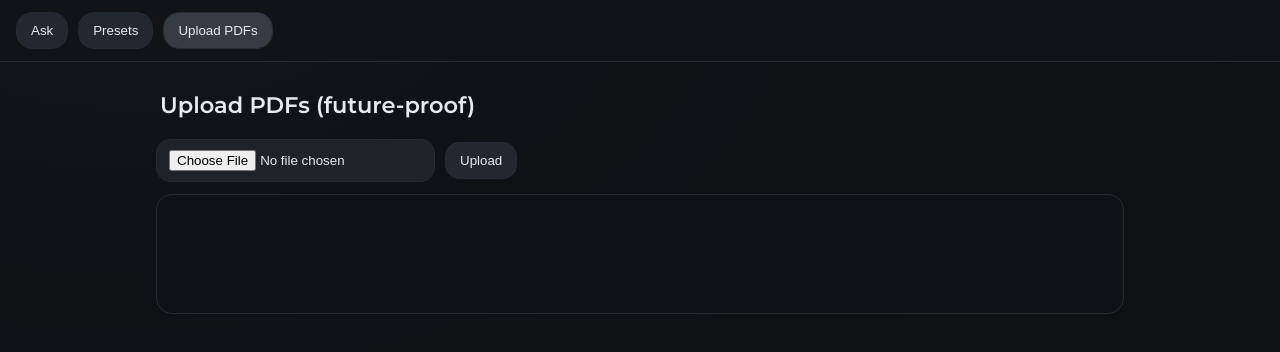
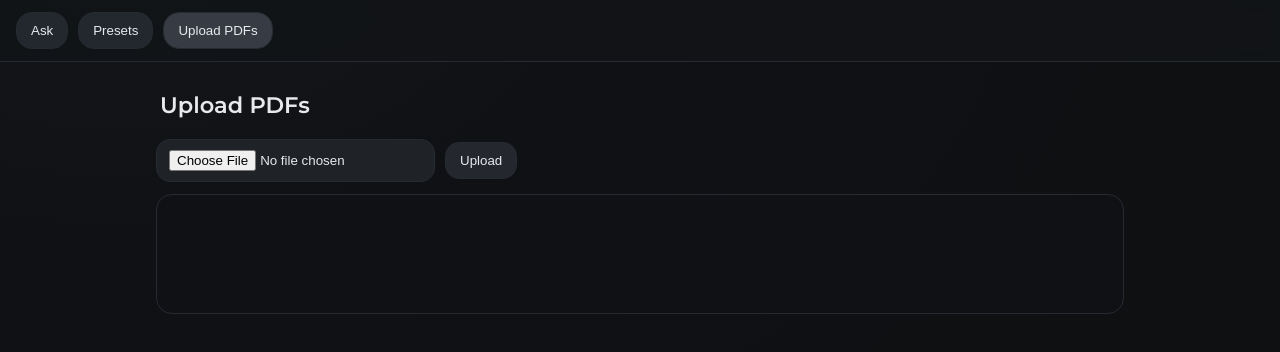
Before and after one commit to cristinamerisoiu/cp-assistant-ui, a plain HTML site: page index.html in a window 1280 px wide. Both pictures are taken after a click on the button "Upload PDFs". Drawn offline with Linux system fonts and the light colour scheme.

Commit message:
Update index.html
delete the span with post question line

```diff
--- a/index.html
+++ b/index.html
@@ -22,7 +22,6 @@
     <div class="row">
       <button class="btn" id="askSend">Ask</button>
       <button class="btn ghost" id="askCopy">Copy</button>
-      <span class="hint">POST /ask with {"question": "..."}.</span>
     </div>
     <pre id="askOut" class="out"></pre>
   </section>
@@ -72,7 +71,7 @@
 
   <!-- UPLOAD -->
   <section id="upload" class="panel">
-    <h2>Upload PDFs (future-proof)</h2>
+    <h2>Upload PDFs</h2>
     <div class="row">
       <input type="file" id="pdfFile" accept="application/pdf" class="input file" />
       <button class="btn" id="uploadBtn">Upload</button>
```
